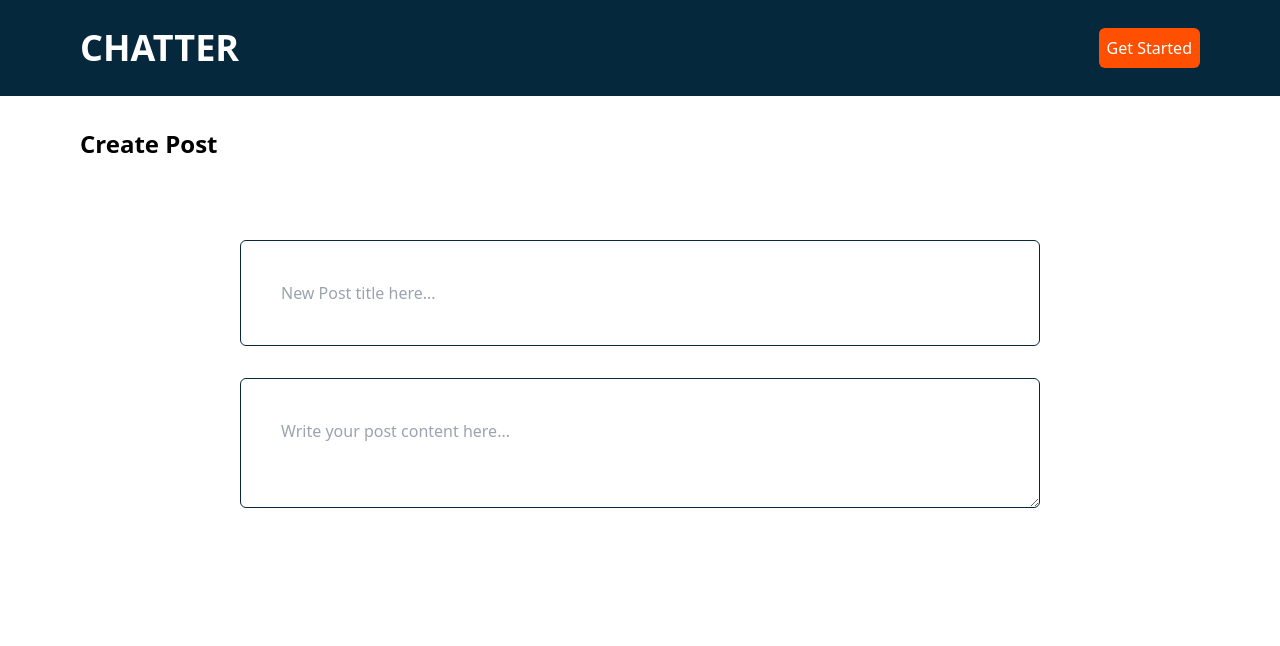
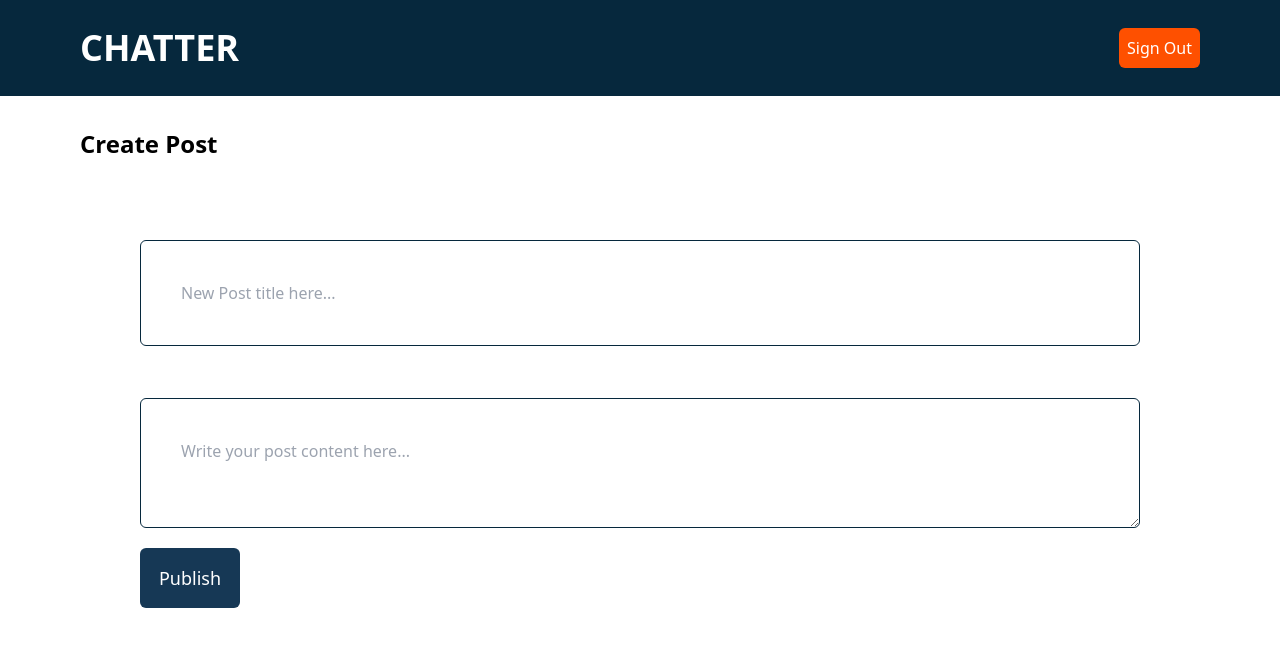
Before and after one commit to Kathy-kay/Chatter-App, a Next.js app: page /create-post in a window 1280 px wide. Shown: the top 646 px of the page. Built offline with nearby package versions, Linux system fonts and the light colour scheme; no server answers; sample sign-in values are in the browser's storage.

Commit message:
applied ptotected routes and redirect functionalties to the signin page

```diff
--- /dev/null
+++ b/app/api/auth/[...nextauth]/route.ts
@@ -0,0 +1,25 @@
+import { AuthOptions } from "next-auth";
+import NextAuth from "next-auth/next";
+import GitHubProvider from "next-auth/providers/github"
+import GoogleProvider from "next-auth/providers/google"
+
+export const authOptions: AuthOptions = {
+    providers: [
+        GitHubProvider({
+        clientId: process.env.GITHUB_CLIENT_ID as string,
+        clientSecret: process.env.GITHUB_CLIENT_SECRET as string,
+        }),
+         GoogleProvider({
+        clientId: process.env.GOOGLE_CLIENT_ID as string,
+        clientSecret: process.env.GOOGLE_CLIENT_SECRET as string,
+        }),
+    ],
+    pages : {
+        signIn: "/sign-in",
+    },
+    secret:process.env.NEXTAUTH_SECRET,
+};
+
+const handler  = NextAuth(authOptions)
+
+export { handler as GET, handler as POST };
--- a/app/create-post/page.tsx
+++ b/app/create-post/page.tsx
@@ -1,7 +1,15 @@
 import CreatePostsForm from '@/components/CreatePostsForm'
 import React from 'react'
+import {getServerSession} from "next-auth/next"
+import {authOptions} from "../api/auth/[...nextauth]/route"
+import {redirect} from "next/navigation"
 
-const page = () => {
+const page = async () => {
+  const session = await getServerSession(authOptions)
+  console.log(session)
+  if(!session){
+    redirect("/sign-in")
+  }
   return (
     <CreatePostsForm />
   )
--- a/app/layout.tsx
+++ b/app/layout.tsx
@@ -1,7 +1,7 @@
 import Navbar from '@/components/Navbar'
 import './globals.css'
 import type { Metadata } from 'next'
-
+import {NextAuthProvider} from '@/components/Providers'
 
 export const metadata: Metadata = {
   title: 'Chatter',
@@ -16,10 +16,12 @@ export default function RootLayout({
   return (
     <html lang="en">
       <body suppressHydrationWarning={true}>
-        <div className="relative w-full min-h-screen">
-          <Navbar />
-          {children}
-        </div>
+        <NextAuthProvider>
+          <div className="relative w-full min-h-screen">
+            <Navbar />
+            {children}
+          </div>
+        </NextAuthProvider>
       </body>
     </html>
   )
--- a/app/sign-in/page.tsx
+++ b/app/sign-in/page.tsx
@@ -1,9 +1,14 @@
 import React from 'react'
-import signup from "@/public/signup.png"
-import Image from 'next/image'
 import Login from '@/components/Login'
+import {getServerSession} from "next-auth/next"
+import {authOptions} from "../api/auth/[...nextauth]/route"
+import {redirect} from "next/navigation"
 
-const page = () => {
+const page = async () => {
+  const session = await getServerSession(authOptions);
+  if(session){
+    redirect("/")
+  }
   return (
     <main className=' pt-48'>
             <Login />
--- a/components/CreatePostsForm.tsx
+++ b/components/CreatePostsForm.tsx
@@ -5,13 +5,16 @@ const CreatePostsForm = () => {
     <div className='py-32 px-8 sm:px-20'>
       <h2 className='text-2xl font-bold'>Create Post</h2>
       <form action=""
-      className='mt-20 flex flex-col px-40'>
+      className='mt-20 flex flex-col w-full gap-5 max-w-[1000px] mx-auto'>
         <input type="text" placeholder='New Post title here...'
         className='border border-auth-800 rounded-md p-10
         '/>
         <textarea placeholder='Write your post content here...'
         className='p-10 border border-auth-800 rounded-md mt-8'
         ></textarea>
+        <button className='bg-auth-500 px-7 py-4 w-[100px]
+        text-white rounded-md text-lg flex items-center justify-center'
+        >Publish</button>
       </form>
     </div>
   )
--- a/components/Login.tsx
+++ b/components/Login.tsx
@@ -1,20 +1,26 @@
+"use client"
 import React from 'react'
 import { FaGithub } from "react-icons/fa";
 import { FcGoogle } from "react-icons/fc";
+import {signIn } from "next-auth/react"
 
 const Login = () => {
   return (
     <div >
         <h1 className=' text-4xl font-bold text-center text-auth-800 mb-20'>Sign in</h1>
       <div className='flex flex-col justify-center items-center gap-4 '>
-        <button className='border border-auth-800 rounded-full gap-5 p-4 text-lg flex items-center
+        <button
+        onClick={() => signIn("github")}
+        className='border border-auth-800 rounded-full gap-5 p-4 text-lg flex items-center
         hover:bg-auth-800 hover:text-white '>
             <span>
                 <FaGithub size={40}/>
             </span>
             Sign In with Github
         </button>
-        <button className='border border-auth-800 rounded-full gap-5 p-4 text-lg flex items-center
+        <button
+        onClick={() => signIn("google")}
+        className='border border-auth-800 rounded-full gap-5 p-4 text-lg flex items-center
         hover:bg-auth-800 hover:text-white '>
             <span>
                 <FcGoogle  size={40}/>
--- a/components/Navbar.tsx
+++ b/components/Navbar.tsx
@@ -1,28 +1,47 @@
 "use client"
 import Link from 'next/link'
 import React from 'react'
-import { usePathname, useRouter } from 'next/navigation'
+import {  useRouter } from 'next/navigation'
+import {useSession, signOut} from "next-auth/react"
+import Image from 'next/image'
 
 const Navbar = () => {
-
-const router = useRouter()
-const pathname = usePathname()
- const pagesWithoutNavbar = ['/login'];
- const shouldHideNavbar = pagesWithoutNavbar.includes(pathname)
+const {data:session, status} = useSession()
+ const router = useRouter()
+// const pathname = usePathname()
+//  const pagesWithoutNavbar = ['/login'];
+//  const shouldHideNavbar = pagesWithoutNavbar.includes(pathname)
 
   return (
-    !shouldHideNavbar && (
+
       <nav className='w-full h-24 bg-auth-800 z-10 px-8  sm:px-20 justify-between flex items-center fixed' >
         <Link href='/'><h1 className='text-white text-4xl max-sm:text-2xl font-bold'>CHATTER</h1></Link>
          {/* Desktop */}
-        <div className=" text-white ">
-           <button
+
+         {status === "authenticated" ? (
+           <div className="flex gap-4">
+               <button
+                onClick={() => signOut()}
+                className="bg-coral-red p-2 text-white rounded-md"
+                >Sign Out</button>
+               {/* {session && session.user && session.user.image &&(
+                <Image
+                  src={}
+                  alt="user image"
+                  width={50}
+                  height={50}
+                  className='object-fit'
+                />
+               )}
+             */}
+            </div>
+         ): (
+            <button
             onClick={() => router.push("/sign-in")}
-           className="bg-coral-red p-2 text-white rounded-md"
-           >Get Started</button>
-        </div>
-    </nav>
-    )
+            className="bg-coral-red p-2 text-white rounded-md"
+            >Get Started</button>
+         )}
+      </nav>
   )
 }
 
--- /dev/null
+++ b/components/Providers.tsx
@@ -0,0 +1,8 @@
+"use client"
+import {SessionProvider  } from "next-auth/react";
+
+export const NextAuthProvider = ({
+    children,
+ }: {children: React.ReactNode}) =>{
+    return <SessionProvider>{children}</SessionProvider>
+ }
--- a/next.config.js
+++ b/next.config.js
@@ -1,4 +1,4 @@
 /** @type {import('next').NextConfig} */
-const nextConfig = {}
+const nextConfig = {};
 
-module.exports = nextConfig
+module.exports = nextConfig;
--- a/package.json
+++ b/package.json
@@ -22,6 +22,7 @@
     "jsonwebtoken": "^9.0.2",
     "mongodb": "^5.7.0",
     "next": "13.4.12",
+    "next-auth": "^4.24.5",
     "postcss": "8.4.27",
     "react": "18.2.0",
     "react-dom": "18.2.0",
```
Also changed, not shown: 1 other file (tests, documents, lock files or other folders).
